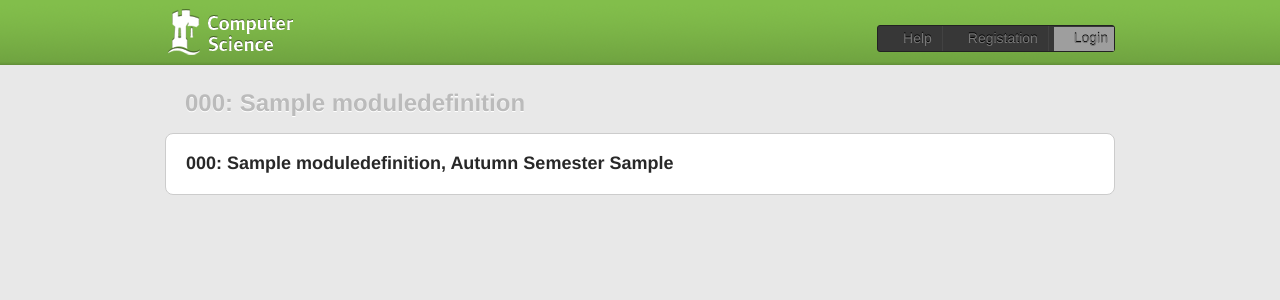
After one commit to robgolding/myuni, a Django app: template myuni/templates/modules/module_detail.html in a window 1280 px wide. The commit adds this page. Shown: the top 300 px of the page. Run offline with Django 3.2, Linux system fonts and the light colour scheme; the template is opened without the code that fills it: values that come from a table or form of the project are taken from there, others are empty; tables that the repository leaves empty hold one stand-in row (values such as "Sample post"); parts of the project's set-up code (start-up, migrations or seed data) failed here and were passed over; grey boxes are pictures that could not be loaded.

Commit message:
Altered modules models so year and semester are always required (and added a full-year semester) + added module_detail view

```diff
--- a/myuni/apps/modules/fixtures/initial_data.json
+++ b/myuni/apps/modules/fixtures/initial_data.json
@@ -676,7 +676,7 @@
     "fields": {
       "students": [],
       "definition": 1,
-      "semester": null,
+      "semester": "full-year",
       "convener": 1,
       "year": "2008-2009"
     }
@@ -687,7 +687,7 @@
     "fields": {
       "students": [],
       "definition": 1,
-      "semester": null,
+      "semester": "full-year",
       "convener": 1,
       "year": "2009-2010"
     }
--- a/myuni/apps/modules/models.py
+++ b/myuni/apps/modules/models.py
@@ -1,4 +1,5 @@
 from django.db import models
+
 import utils
 
 # models not finalised yet, just a possible way to do things
@@ -14,6 +15,7 @@ SEMESTER_CHOICES = (
 	('autumn', 'Autumn Semester'),
 	('spring', 'Spring Semester'),
     ('summer', 'Summer Semester'),
+    ('full-year', 'Full-year'),
 )
 
 class ModuleDefinition(models.Model):
@@ -36,21 +38,24 @@ class Module(models.Model):
 	level   =	property(lambda s: s._get_definition_property('level'))
 
 	definition = models.ForeignKey('ModuleDefinition')
-	semester = models.CharField(max_length=20, null=True, blank=True, choices=SEMESTER_CHOICES)
-	year = models.CharField(max_length=20, null=True, blank=True, choices=YEAR_CHOICES)
+	semester = models.CharField(max_length=20, choices=SEMESTER_CHOICES)
+	year = models.CharField(max_length=20, choices=YEAR_CHOICES)
 
 	convener = models.ForeignKey('auth.User', related_name='modules_convened')
 	students = models.ManyToManyField('auth.User', blank=True, related_name='modules_taken')
 
+	date_added = models.DateTimeField(auto_now_add=True)
+
 	def _get_definition_property(self, property):
 		return self.definition.__getattribute__(property)
 
+	@models.permalink
+	def get_absolute_url(self):
+		return ('modules_module_detail', [self.year, self.semester, self.definition.code])
+
 	def __unicode__(self):
-		if self.semester:
-			s = '%s %s' % (self.get_semester_display(), self.get_year_display())
-		else:
-			s = self.get_year_display()
-		return '%s %s' % (self.definition.code, s)
+		return '%s (%s %s)' % (self.definition.code, self.get_semester_display(), self.get_year_display())
 
 	class Meta:
-		unique_together = (('definition', 'semester'),('definition', 'year'),)
+		unique_together = (('definition', 'year', 'semester'),)
+		get_latest_by = 'date_added'
--- a/myuni/apps/modules/urls.py
+++ b/myuni/apps/modules/urls.py
@@ -1,12 +1,11 @@
 from django.conf.urls.defaults import *
 
 from models import Module
+import views
 
-urlpatterns = patterns('',
+urlpatterns = patterns('django.views.generic.list_detail',
 
-	url(r'^$', 'django.views.generic.list_detail.object_list',
-        {'queryset': Module.objects.all().select_related(),
-        'template_name': 'modules/module_list.html'},
-        name='modules_module_list'),
+	url(r'^$', 'object_list', {'queryset': Module.objects.all().select_related(), 'template_name': 'modules/module_list.html'}, name='modules_module_list'),
 
+	url(r'^(?P<year>[0-9-]+)/(?P<semester>[\w-]+)/(?P<module_code>\w+)/$', views.module_detail, {'template_name': 'modules/module_detail.html'}, name='modules_module_detail'),
 )
--- /dev/null
+++ b/myuni/templates/modules/module_detail.html
@@ -0,0 +1,13 @@
+{% extends 'modules/base.html' %}
+
+{% block title %}{{ object.code }} &bull; {{block.super}}{% endblock title %}
+
+{% block page-title-inner %}{{ object.code }}: {{ object.name }}{% endblock page-title-inner %}
+
+{% block header-block %}{% endblock header-block %}
+
+{% block content-block %}
+	<div class="block">
+		<h3>{{ object.code }}: {{ object.name }}, {{ object.get_semester_display|default:"Full-year" }} {{ object.get_year_display }}</h3>
+	</div>
+{% endblock content-block %}
--- a/myuni/templates/modules/module_list.html
+++ b/myuni/templates/modules/module_list.html
@@ -9,7 +9,7 @@
 {% block content-block %}
     {% for module in object_list %}
 	<div class="block">
-		<h3>{{ module.code }}: {{ module.name }}, {{ module.get_semester_display|default:"Full-year" }} {{ module.get_year_display }}</h3>
+		<h3><a href="{{ module.get_absolute_url }}">{{ module.code }}: {{ module.name }}, {{ module.get_semester_display|default:"Full-year" }} {{ module.get_year_display }}</a></h3>
 	</div>
     {% endfor %}
 {% endblock content-block %}
```
Also changed, not shown: myuni/apps/modules/views.py (+9 -1 lines).
